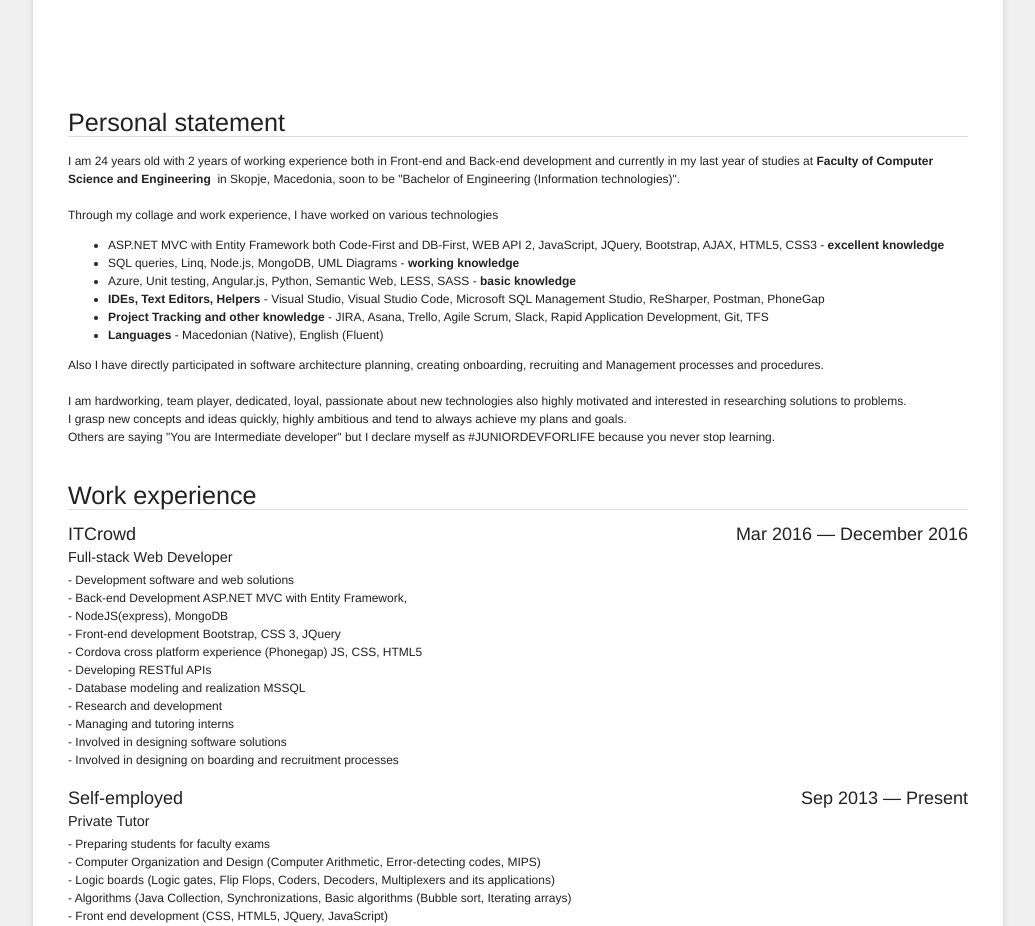
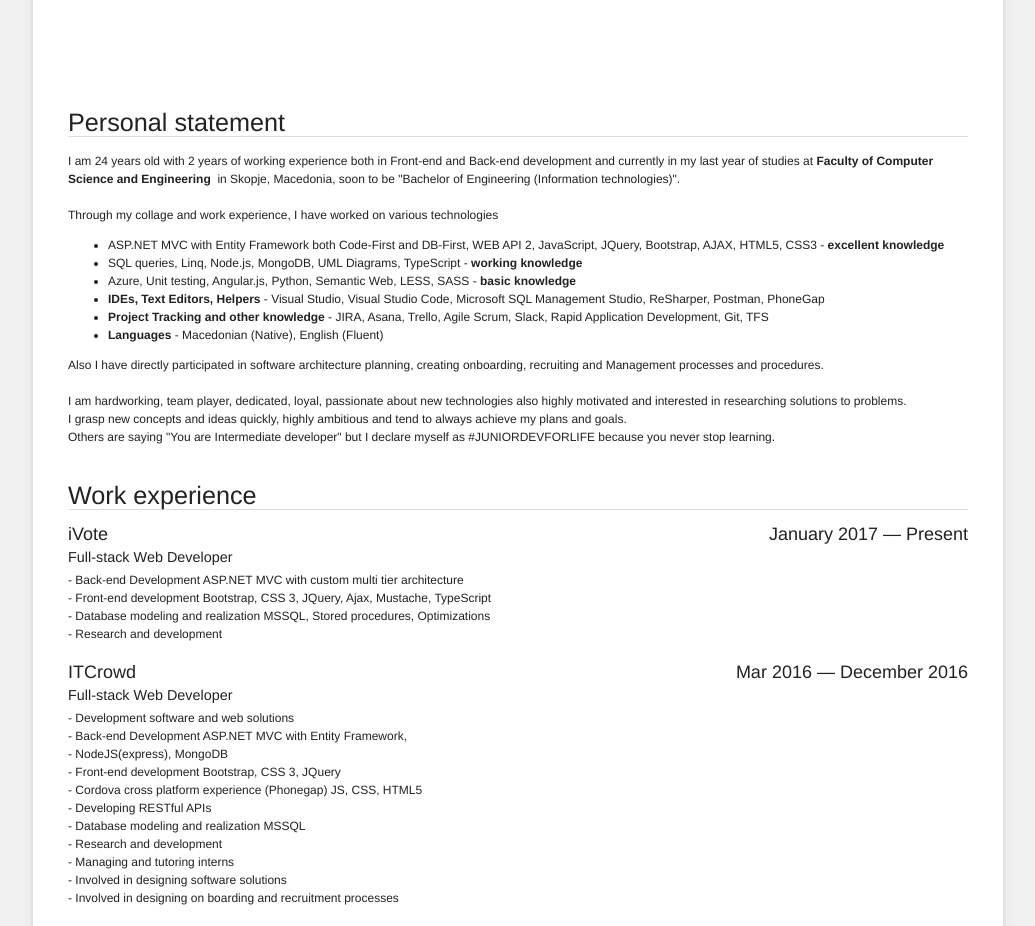
Before and after one commit to atanevski/atanevski.github.io, a website: page CV.html in a window 1280 px wide. Shown: the part 174-1100 px from the top of the page, without its empty margins (122-1157 px from the left). Drawn offline with Linux system fonts and the light colour scheme.

Commit message:
CV updates

```diff
--- a/CV.html
+++ b/CV.html
@@ -229,7 +229,7 @@
 					<div>
 						<ul>
 							<li>ASP.NET MVC with Entity Framework both Code-First and DB-First, WEB API 2, JavaScript, JQuery, Bootstrap, AJAX, HTML5, CSS3 - <strong>excellent knowledge</strong> </li>
-							<li>SQL queries, Linq, Node.js, MongoDB, UML Diagrams - <strong>working knowledge</strong></li>
+							<li>SQL queries, Linq, Node.js, MongoDB, UML Diagrams, TypeScript - <strong>working knowledge</strong></li>
 							<li>Azure, Unit testing, Angular.js, Python, Semantic Web, LESS, SASS - <strong>basic knowledge</strong> </li>
 							<li><strong>IDEs, Text Editors, Helpers</strong> - Visual Studio, Visual Studio Code, Microsoft SQL Management Studio,
 								ReSharper, Postman, PhoneGap</li>
@@ -253,8 +253,28 @@
 		<div class="section section-work">
 			<h2 class="title">Work experience</h2>
 			<div class="set">
+							<div class="item">
+					<h3>
+						<span class="company l">iVote</span>
+						<span class="date r">January 2017 — Present</span>
+					</h3>
+					<div class="clear"> </div>
+					<span class="job_title">Full-stack Web Developer</span>
+					<div class="info">
+						<div><span><span>- Back-end Development ASP.NET MVC with custom multi tier architecture</span></span>
+						</div>
+						<div><span><span>- Front-end development Bootstrap, CSS 3, JQuery, Ajax, Mustache, TypeScript </span></span>
+						</div>
+						<div><span><span>- Database modeling and realization MSSQL, Stored procedures, Optimizations</span></span>
+						</div>
+						<div><span><span>- Research and development</span></span>
+						</div>
+					</div>
+					<div class="clear"> </div>
+				</div>
 				<div class="item">
-					<h3><span class="company l">ITCrowd</span>
+					<h3>
+						<span class="company l">ITCrowd</span>
 						<span class="date r">Mar 2016 — December 2016</span>
 					</h3>
 					<div class="clear"> </div>
@@ -311,7 +331,6 @@
 					</div>
 					<div class="clear"> </div>
 				</div>
-
 				<div class="item">
 					<h3><span class="company l">Freelance</span>
 						<span class="date r">Mar 2015 — Dec 2015</span>
@@ -325,10 +344,10 @@
 				</div>
 			</div>
 		</div>
+		</br>
 		<div class="section section-work">
 			<h2 class="title">Projects</h2>
 			<div class="set">
-
 				<div class="item">
 					<h3><span class="company l">Disclosed</span>
 						<!--<span class="date r"></span>-->
```
Also changed, not shown: 1 other file.
